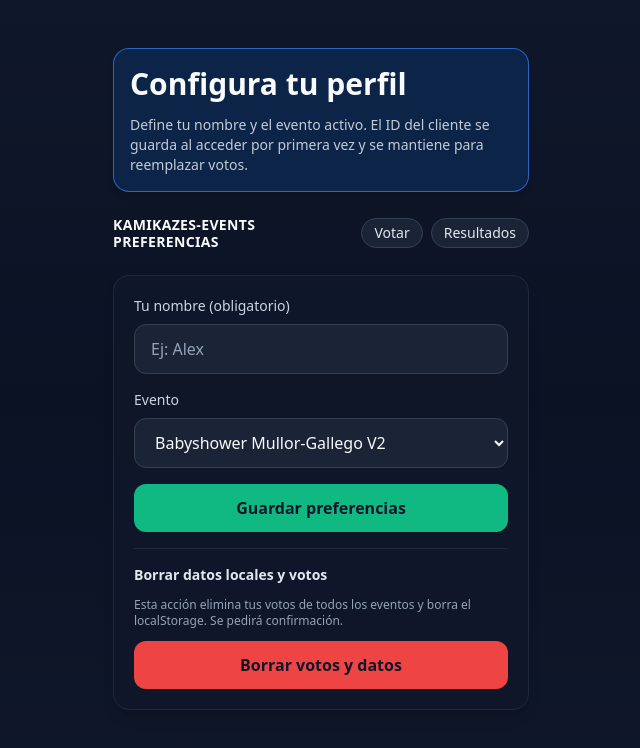
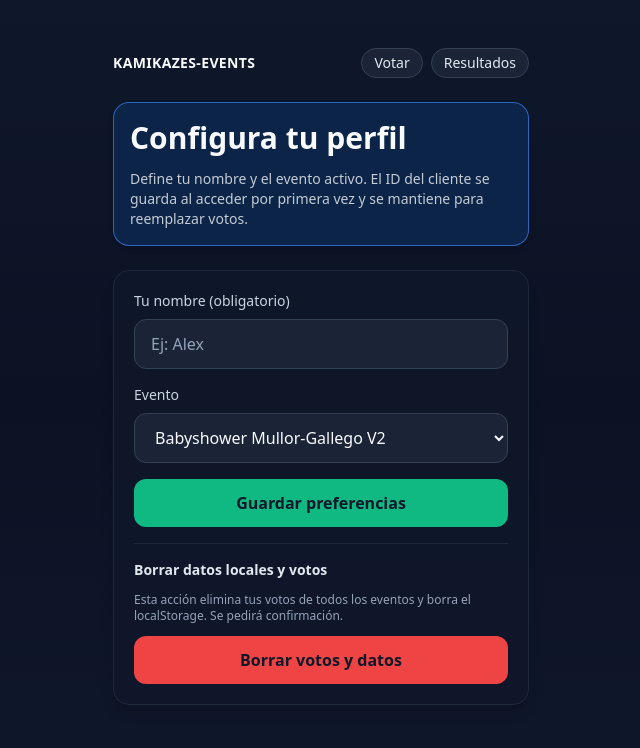
Before and after one commit to ralph1985/kamikazes-events, a Next.js app: page /settings in a window 1280 px wide. Shown: the top 748 px of the page, without its empty margins (319-959 px from the left). Built offline with nearby package versions, Linux system fonts and the light colour scheme.

Commit message:
feat: add DescriptionCard and HeaderBar components, replacing Header and PageNav in multiple pages

```diff
--- a/app/components/Header.tsx
+++ b/app/components/DescriptionCard.tsx
@@ -1,31 +1,18 @@
-type HeaderProps = {
-  title: string;
+type DescriptionCardProps = {
   subtitle: string;
   description?: string;
   chips?: string[];
 };
 
-export function Header({
-  title,
-  subtitle,
-  description,
-  chips = []
-}: HeaderProps) {
+export function DescriptionCard({ subtitle, description, chips = [] }: DescriptionCardProps) {
   return (
     <header className="space-y-3 bg-[#0b2447] border border-blue-500/70 rounded-2xl p-4 shadow-md text-slate-50">
       <h1 className="text-3xl font-bold text-slate-50 leading-tight">{subtitle}</h1>
-      {description && (
-        <p className="text-slate-100/80 text-sm">
-          {description}
-        </p>
-      )}
+      {description && <p className="text-slate-100/80 text-sm">{description}</p>}
       {chips.length > 0 && (
         <div className="flex flex-wrap gap-2 text-xs text-slate-50">
           {chips.map((chip) => (
-            <span
-              key={chip}
-              className="tag bg-white/10 border-blue-400 text-slate-50"
-            >
+            <span key={chip} className="tag bg-white/10 border-blue-400 text-slate-50">
               {chip}
             </span>
           ))}
--- a/app/components/PageNav.tsx
+++ b/app/components/HeaderBar.tsx
@@ -8,19 +8,17 @@ type NavLink = {
   ariaLabel?: string;
 };
 
-type PageNavProps = {
+type HeaderBarProps = {
+  label: string;
   links: NavLink[];
-  label: string;
 };
 
-export function PageNav({ links, label }: PageNavProps) {
+export function HeaderBar({ label, links }: HeaderBarProps) {
   if (links.length === 0) return null;
   return (
     <div className="flex items-center gap-3 justify-between">
       <p className="text-sm font-semibold tracking-wide uppercase leading-tight text-slate-50">
         kamikazes-events
-        <br />
-        {label}
       </p>
       <div className="flex gap-2 text-sm items-center">
         {links.map((link) => (
--- a/app/page.tsx
+++ b/app/page.tsx
@@ -21,8 +21,8 @@ import {
   saveName,
 } from "./lib/client";
 import { LoadingOverlay } from "./components/LoadingOverlay";
-import { Header } from "./components/Header";
-import { PageNav } from "./components/PageNav";
+import { DescriptionCard } from "./components/DescriptionCard";
+import { HeaderBar } from "./components/HeaderBar";
 
 type VoteState = "idle" | "loading" | "success" | "error";
 
@@ -234,16 +234,7 @@ export default function Page() {
   return (
     <main className="max-w-md mx-auto px-4 py-8 sm:py-12 space-y-6">
       <LoadingOverlay visible={initialLoading} />
-      <Header
-        title="Votar"
-        subtitle="Vota el día del evento"
-        description="Marca tus días disponibles; el voto se actualiza al instante al tocar el calendario."
-        chips={[
-          `Evento: ${events.find((e) => e.id === selectedEvent)?.name || "—"}`,
-          `Nombre: ${voterName || "Pendiente"}`,
-        ]}
-      />
-      <PageNav
+      <HeaderBar
         label="Votar"
         links={[
           { href: "/results", label: "Resultados" },
@@ -253,6 +244,14 @@ export default function Page() {
             icon: <span className="inline-flex h-4 w-4 items-center justify-center">⚙️</span>,
             ariaLabel: "Preferencias",
           },
+        ]}
+      />
+      <DescriptionCard
+        subtitle="Vota el día del evento"
+        description="Marca tus días disponibles; el voto se actualiza al instante al tocar el calendario."
+        chips={[
+          `Evento: ${events.find((e) => e.id === selectedEvent)?.name || "—"}`,
+          `Nombre: ${voterName || "Pendiente"}`,
         ]}
       />
 
--- a/app/results/page.tsx
+++ b/app/results/page.tsx
@@ -11,8 +11,8 @@ import {
   saveEvent,
 } from "../lib/client";
 import type { EventItem, VoteResult } from "../lib/storage/StorageDriver";
-import { Header } from "../components/Header";
-import { PageNav } from "../components/PageNav";
+import { DescriptionCard } from "../components/DescriptionCard";
+import { HeaderBar } from "../components/HeaderBar";
 
 export default function ResultsPage() {
   const router = useRouter();
@@ -133,8 +133,19 @@ export default function ResultsPage() {
 
   return (
     <main className="max-w-md mx-auto px-4 py-8 sm:py-12 space-y-6">
-      <Header
-        title="Resultados"
+      <HeaderBar
+        label="Resultados"
+        links={[
+          { href: "/", label: "Votar" },
+          {
+            href: "/settings",
+            label: "Preferencias",
+            icon: <span className="inline-flex h-4 w-4 items-center justify-center">⚙️</span>,
+            ariaLabel: "Preferencias",
+          },
+        ]}
+      />
+      <DescriptionCard
         subtitle="Resultados por evento"
         description={`Consulta las fechas más votadas. Ventana activa: ${
           selectedEventData
@@ -144,18 +155,6 @@ export default function ResultsPage() {
         chips={[
           `Evento: ${events.find((e) => e.id === selectedEvent)?.name || "—"}`,
           `Nombre: ${voterName || "Pendiente"}`,
-        ]}
-      />
-      <PageNav
-        label="Resultados"
-        links={[
-          { href: "/", label: "Votar" },
-          {
-            href: "/settings",
-            label: "Preferencias",
-            icon: <span className="inline-flex h-4 w-4 items-center justify-center">⚙️</span>,
-            ariaLabel: "Preferencias",
-          },
         ]}
       />
 
--- a/app/settings/page.tsx
+++ b/app/settings/page.tsx
@@ -3,8 +3,8 @@
 import { useRouter } from 'next/navigation';
 import { FormEvent, useEffect, useState } from 'react';
 import { EventSelect } from '../components/EventSelect';
-import { Header } from '../components/Header';
-import { PageNav } from '../components/PageNav';
+import { DescriptionCard } from '../components/DescriptionCard';
+import { HeaderBar } from '../components/HeaderBar';
 import {
   clearClientData,
   getClientId,
@@ -96,14 +96,13 @@ export default function SettingsPage() {
 
   return (
     <main className="max-w-md mx-auto px-4 py-8 sm:py-12 space-y-6">
-      <Header
-        title="Preferencias"
+      <HeaderBar
+        label="Preferencias"
+        links={[{ href: '/', label: 'Votar' }, { href: '/results', label: 'Resultados' }]}
+      />
+      <DescriptionCard
         subtitle="Configura tu perfil"
         description="Define tu nombre y el evento activo. El ID del cliente se guarda al acceder por primera vez y se mantiene para reemplazar votos."
-      />
-      <PageNav
-        label="Preferencias"
-        links={[{ href: '/', label: 'Votar' }, { href: '/results', label: 'Resultados' }]}
       />
 
       <section className="rounded-2xl border border-slate-800 bg-slate-900/80 p-5 space-y-4 shadow-lg">
```
